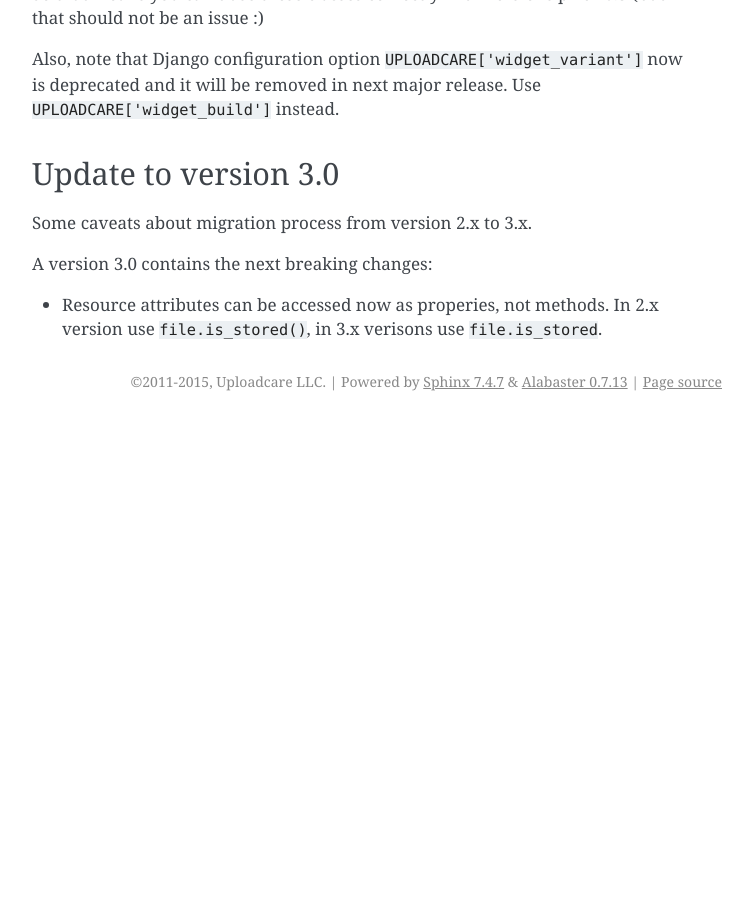
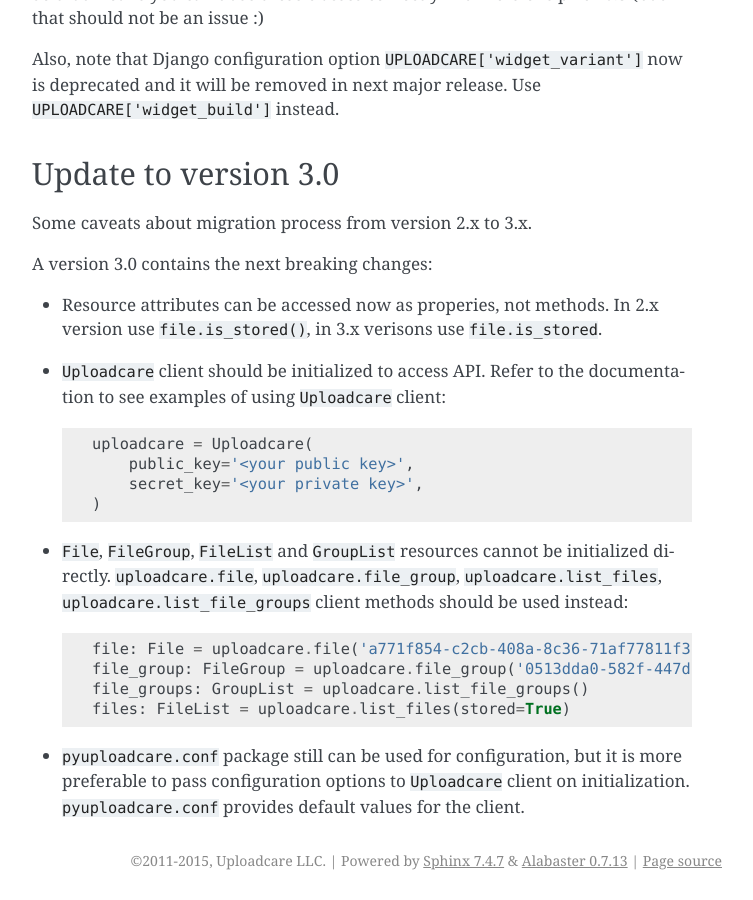
Before and after one commit to uploadcare/pyuploadcare, a Sphinx documentation site: the page built from docs/install.rst, in a window 1280 px wide and 900 px high, scrolled down 1073 px. Shown: the whole window, without its empty margins (388-1141 px from the left). Built offline with Sphinx 7.4.7, drawn with Linux system fonts in a browser that asks for light colours; before the commit the page ends 1494 px from its top, so only the background shows below that.

Commit message:
uploadcare client documentation and example script (#166)
* updated documentation and example script

```diff
--- a/docs/install.rst
+++ b/docs/install.rst
@@ -71,3 +71,25 @@
 
 * Resource attributes can be accessed now as properies, not methods.
   In 2.x version use ``file.is_stored()``, in 3.x verisons use ``file.is_stored``.
+
+* ``Uploadcare`` client should be initialized to access API.
+  Refer to the documentation to see examples of using ``Uploadcare`` client::
+
+    uploadcare = Uploadcare(
+        public_key='<your public key>',
+        secret_key='<your private key>',
+    )
+
+
+* ``File``, ``FileGroup``, ``FileList`` and ``GroupList`` resources cannot be initialized directly.
+  ``uploadcare.file``, ``uploadcare.file_group``, ``uploadcare.list_files``, ``uploadcare.list_file_groups``
+  client methods should be used instead::
+
+    file: File = uploadcare.file('a771f854-c2cb-408a-8c36-71af77811f3b')
+    file_group: FileGroup = uploadcare.file_group('0513dda0-582f-447d-846f-096e5df9e2bb~2')
+    file_groups: GroupList = uploadcare.list_file_groups()
+    files: FileList = uploadcare.list_files(stored=True)
+
+* ``pyuploadcare.conf`` package still can be used for configuration, but it is more preferable to pass
+  configuration options to ``Uploadcare`` client on initialization. ``pyuploadcare.conf`` provides
+  default values for the client.
```
Also changed, not shown: README.rst (+1 -120 lines), docs/api/core.rst (+9 -9 lines), docs/api/core_usage.rst (added, +203 -0 lines), 1 other file.
